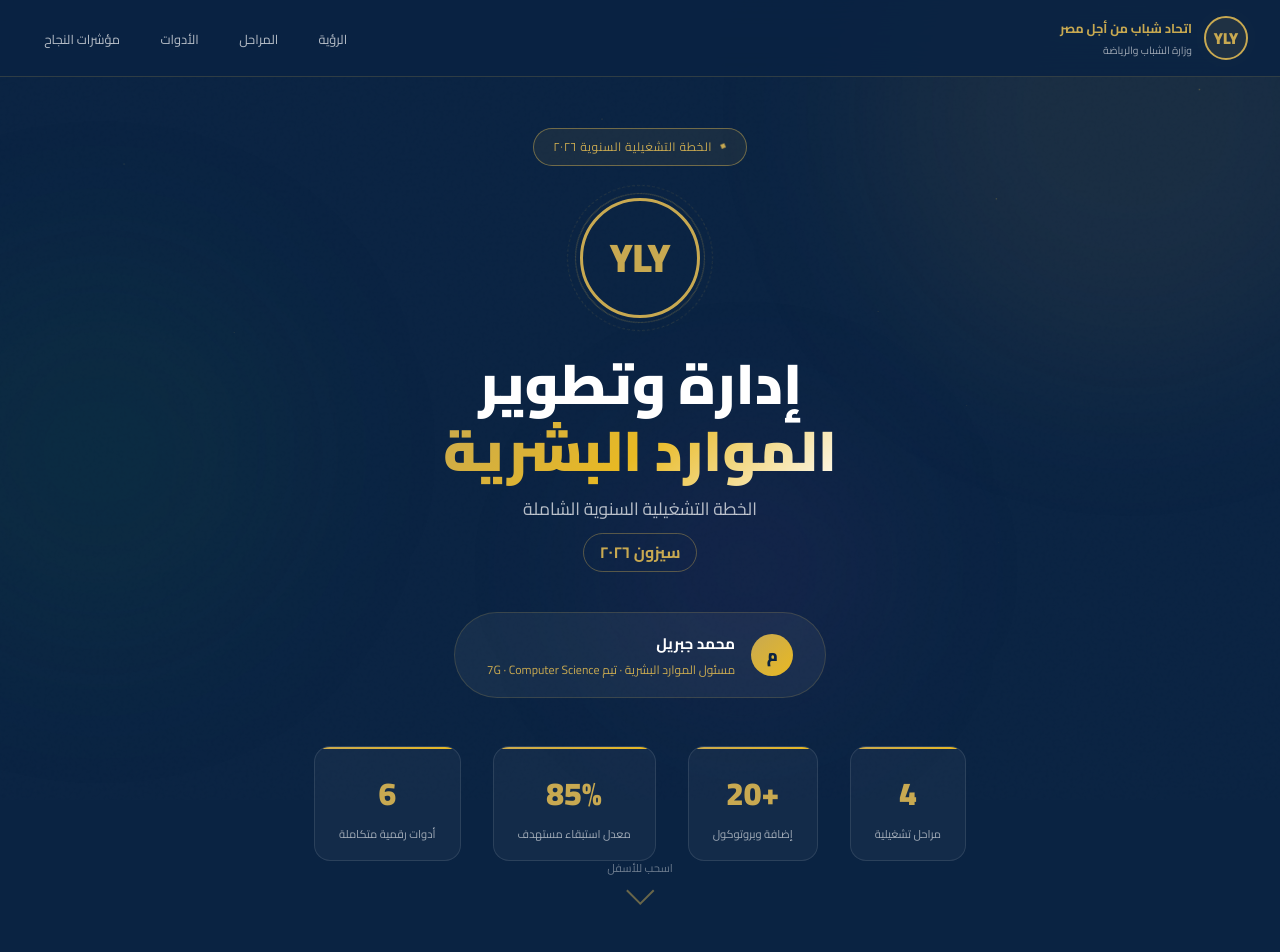
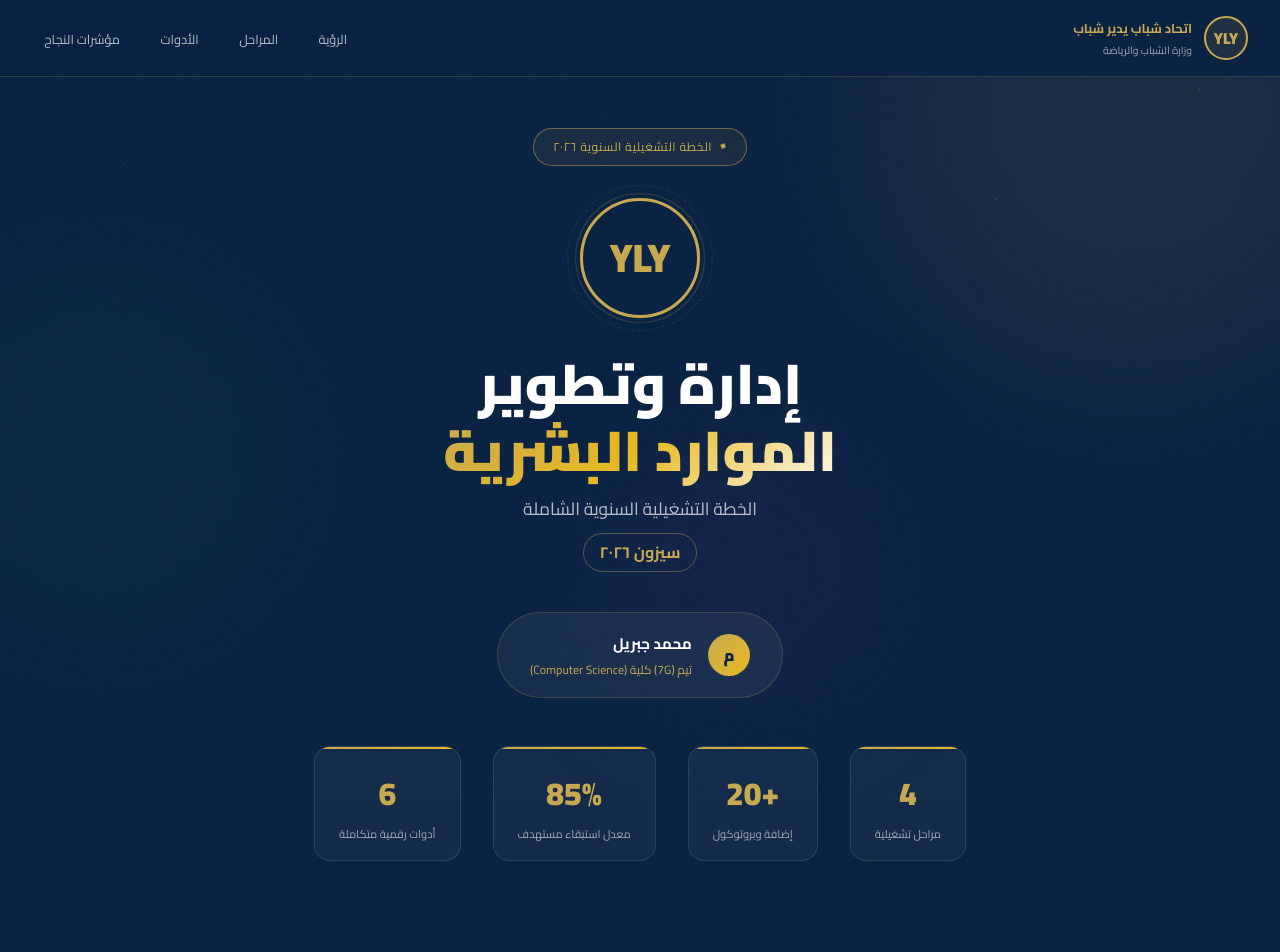
Before and after one commit to Mohamed-Gbrel/plan-YLY, a plain HTML site: page index.html in a window 1280 px wide. Shown: the top 952 px of the page. Drawn offline with Linux system fonts and the light colour scheme.

Commit message:
Update index.html

```diff
--- a/index.html
+++ b/index.html
@@ -865,7 +865,7 @@ footer {
   <div class="nav-logo">
     <div class="nav-emblem">YLY</div>
     <div>
-      <div class="nav-title-small">اتحاد شباب من أجل مصر</div>
+      <div class="nav-title-small"> اتحاد شباب يدير شباب</div>
       <div class="nav-sub-small">وزارة الشباب والرياضة</div>
     </div>
   </div>
@@ -896,7 +896,7 @@ footer {
     <div class="profile-avatar">م</div>
     <div class="profile-info">
       <div class="profile-name">محمد جبريل</div>
-      <div class="profile-role">مسئول الموارد البشرية · تيم 7G · Computer Science</div>
+      <div class="profile-role">تيم (7G) كلية (Computer Science)</div>
     </div>
   </div>
 
@@ -919,10 +919,6 @@ footer {
     </div>
   </div>
 
-  <div class="scroll-hint">
-    <span>اسحب للأسفل</span>
-    <div class="scroll-arrow"></div>
-  </div>
 </section>
 
 <!-- VISION -->
```
